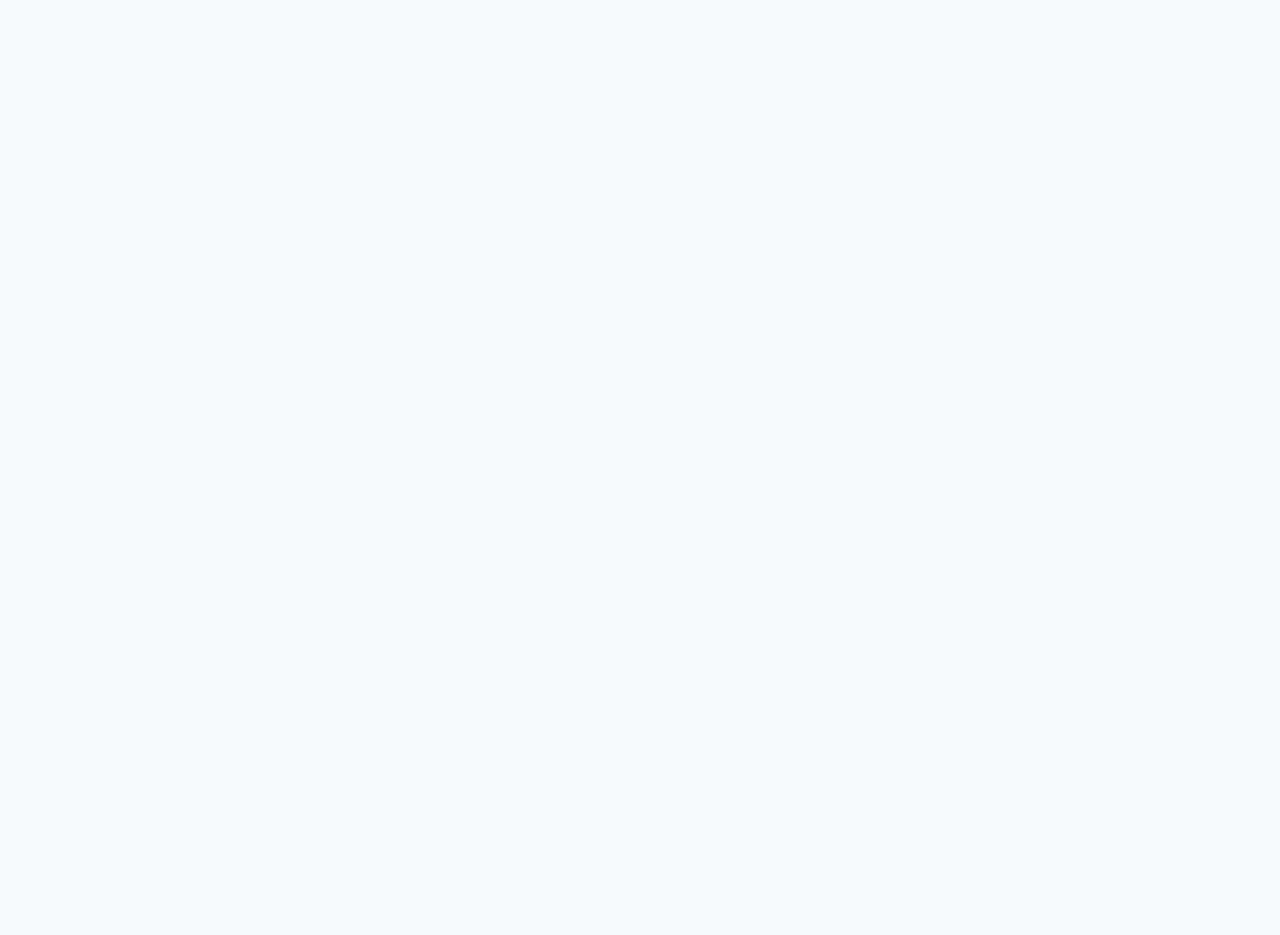
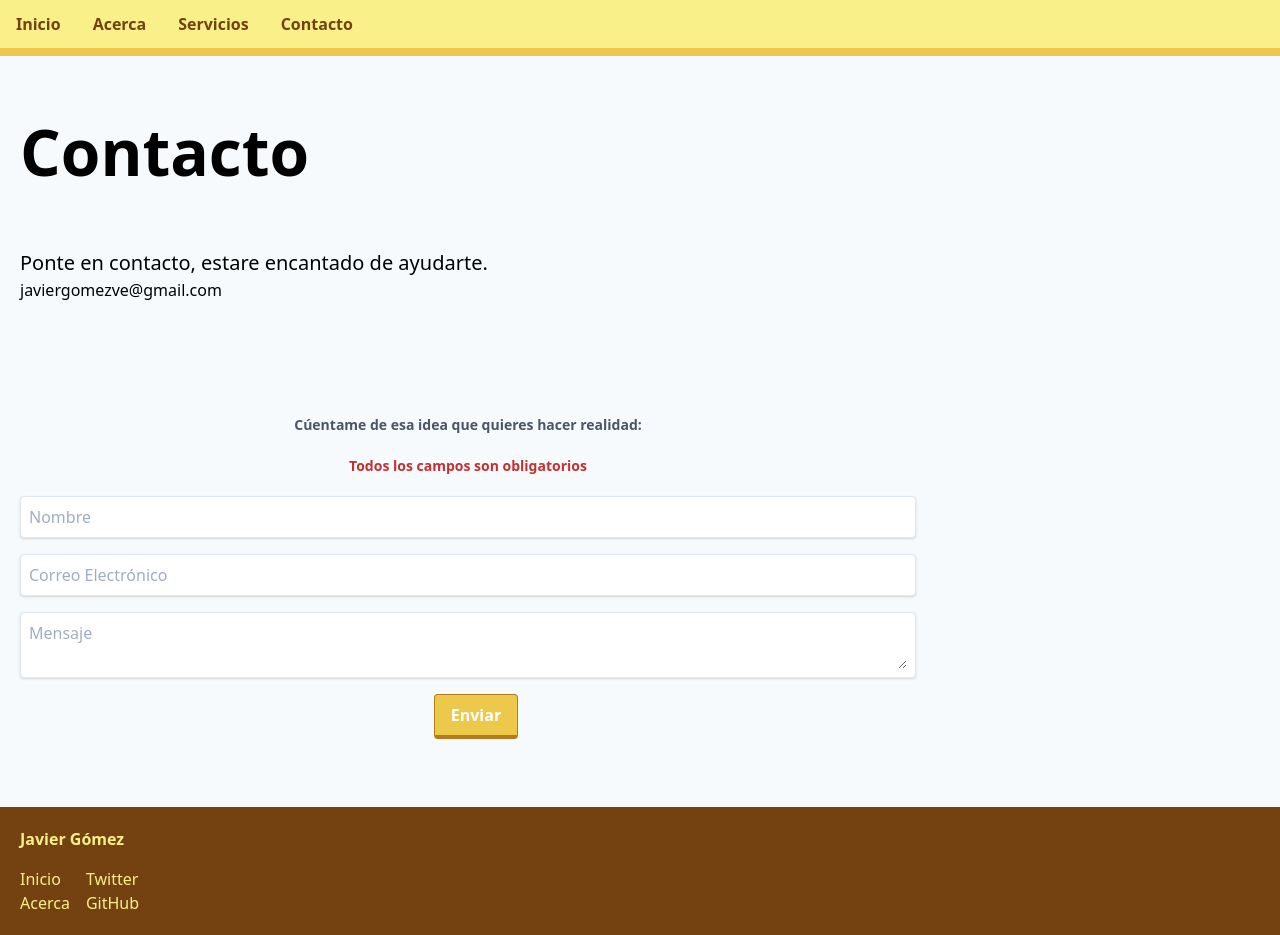
Before and after one commit to javiergomezve/javiergomezve, a Gatsby site: page /contacto in a window 1280 px wide. Before the commit this address had no page. Before the commit the page ends 800 px from the top, so only its background shows below. Built offline with nearby package versions, Linux system fonts and the light colour scheme; Gatsby itself is replaced by a stand-in of ours.

Commit message:
[add] Contact page

```diff
--- a/src/components/Nav.jsx
+++ b/src/components/Nav.jsx
@@ -13,6 +13,10 @@ const items = [
     {
         label: 'Servicios',
         url: `/servicios`
+    },
+    {
+        label: 'Contacto',
+        url: `/contacto`
     }
 ];
 
--- /dev/null
+++ b/src/pages/contacto.js
@@ -0,0 +1,72 @@
+import React from 'react';
+
+import Nav from '../components/Nav';
+import Footer from '../components/Footer';
+
+export default () => (
+    <div>
+        <Nav/>
+
+        <header className="py-5 md:py-12 border-yellow-500 border-solid border-t-8">
+            <h2 className="text-6xl font-bold mx-5">Contacto</h2>
+        </header>
+
+        <section className="max-w-4xl mx-5">
+            <p className="text-xl">
+                Ponte en contacto, estare encantado de ayudarte.
+            </p>
+
+            <a href="mailto:javiergomezve@gmail.com">
+                javiergomezve@gmail.com
+            </a>
+        </section>
+
+        <section className="max-w-4xl mx-5 py-5 md:py-12">
+            <form name="contact" method="post" className="mt-16 text-center" data-netlify="true">
+                <label htmlFor="contact-content" className="block text-gray-700 text-sm font-bold mb-5">
+                    Cúentame de esa idea que quieres hacer realidad:
+                </label>
+
+                <label htmlFor="contact-content" className="block text-red-700 text-sm font-bold mb-5">
+                    Todos los campos son obligatorios
+                </label>
+
+                <div className="flex shadow rounded bg-white border p-2 my-4">
+                    <input
+                        id="name"
+                        name="name"
+                        type="text"
+                        required={true}
+                        placeholder="Nombre"
+                        className="flex-1 py-2px-3 text-gray-700 focus:outline-none focus:shadow-outline"
+                    />
+                </div>
+
+                <div className="flex shadow rounded bg-white border p-2 my-4">
+                    <input
+                        id="email"
+                        name="email"
+                        type="email"
+                        required={true}
+                        placeholder="Correo Electrónico"
+                        className="flex-1 py-2px-3 text-gray-700 focus:outline-none focus:shadow-outline"
+                    />
+                </div>
+
+                <div className="flex shadow rounded bg-white border p-2 my-4">
+                    <textarea
+                        id="message"
+                        name="message"
+                        required={true}
+                        placeholder="Mensaje"
+                        className="flex-1 py-2px-3 text-gray-700 focus:outline-none focus:shadow-outline"
+                    />
+                </div>
+
+                <button className="btn ml-4">Enviar</button>
+            </form>
+        </section>
+
+        <Footer/>
+    </div>
+);
```
